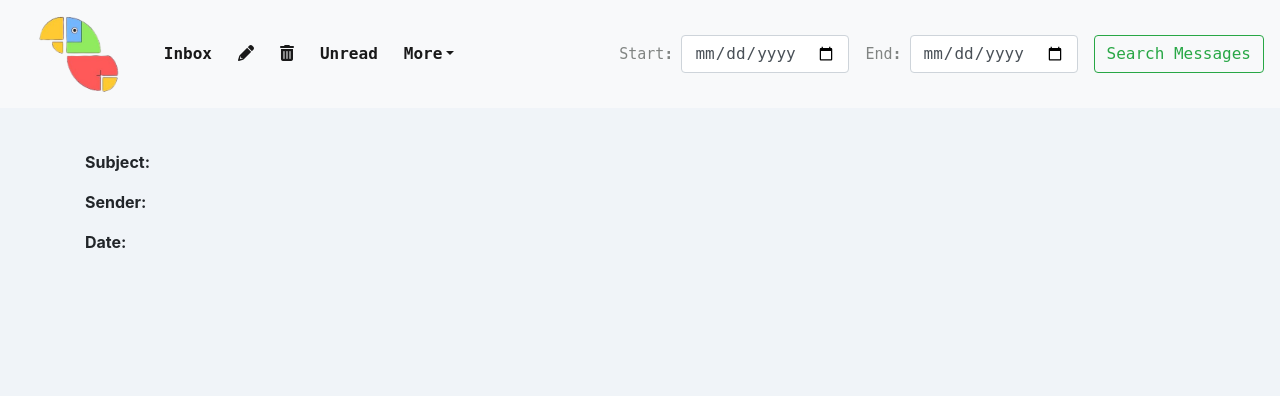
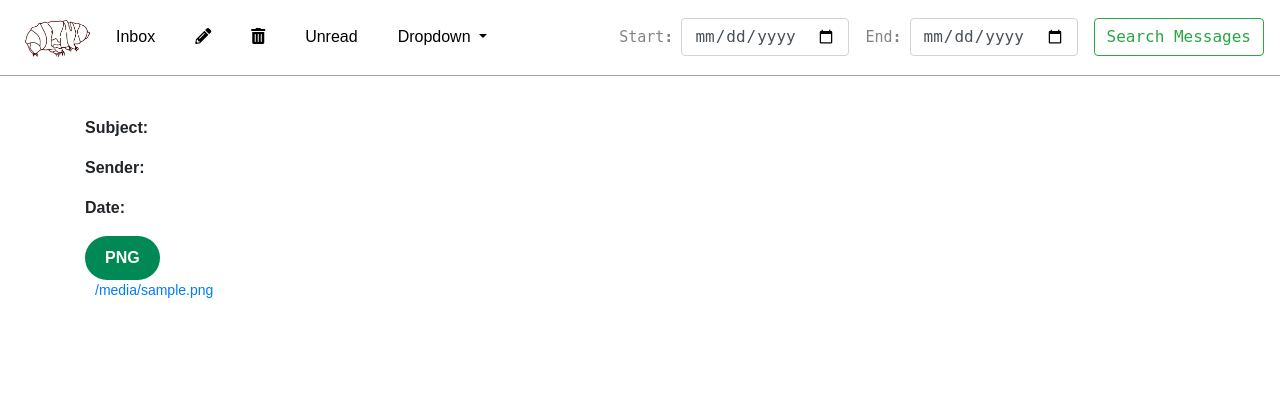
Before and after one commit to Danielbet21/Mail-Client, a Flask app: template templates/message_info.html in a window 1280 px wide. Shown: the top 396 px of the page. Run offline with Flask 3, Linux system fonts and the light colour scheme; the template is opened without the code that fills it: most values are stand-ins (such as "Sample title", 1, 10 or a date in 2020); some libraries are stand-ins or nearby versions.

Commit message:
sqlite for attachments, navbar improvments+logo

```diff
--- a/app.py
+++ b/app.py
@@ -6,7 +6,7 @@ from dateutil import parser
 import os
 import webbrowser
 from threading import Timer
-from flask import (Flask, flash, jsonify, redirect, render_template, request, session, url_for)
+from flask import (Flask, flash, jsonify, redirect, render_template, request, session, url_for, send_file)
 from apscheduler.schedulers.background import BackgroundScheduler
 from apschedular import SchedulerManager
 from apscheduler.triggers.interval import IntervalTrigger
@@ -18,10 +18,13 @@ from openai import OpenAI
 import pymongo
 import data_base
 import shared_resources
+import sqlite_file
 from constent import Constent
 
 # Load environment variables
 load_dotenv()
+
+sqlite_file.init_sqlite()
 
 app = Flask(__name__)
 app.secret_key = "secret"
@@ -41,7 +44,7 @@ def home():
 
 
 @app.route("/api/v1/gmail/login", methods=["POST", "GET"])
-def login(): #TODO: make sure this solv the problem of the token
+def login(): #TODO: make sure this solve the problem of the token
     if request.method == 'POST':
         user_email = request.form['email']
         session['email'] = user_email
@@ -100,7 +103,6 @@ def get_messages_by_date(str_date: str, end_date: str):
         "after": str_date,
         "before": end_date
     }
-    logging.info(f'fetching messages from date: {str_date} up until {end_date}')
     messages = gmail.get_messages(query=construct_query(**dates)) #TODO: make a db version of get all the messages by date
     return render_template("user.html", messages=messages, title="Message By Date", labels=gmail.list_labels(), get_name=shared_resources.get_email_sender_name)
 
@@ -124,6 +126,7 @@ def get_messages_by_label(wanted_label):
     wanted_label_messages_ids = user_document.get(wanted_label, [])
     wanted_label_messages_ids = list(set(wanted_label_messages_ids))
     messages = list( db["Messages"].find({"id": {"$in": wanted_label_messages_ids}}))
+    logging.info(f"\nmessages len:\n {messages[0]}\n =============== \n")
     #drops the initial "category_"
     if wanted_label[:9] == "CATEGORY_":
         wanted_label = wanted_label[9:].lower().capitalize()
@@ -133,18 +136,16 @@ def get_messages_by_label(wanted_label):
 
 @app.route('/api/v1/gmail/messages/show_message_info/<message_id>/<labels>', methods=['GET'])
 def show_message_info(message_id, labels):
-    found = False
-    message = None
     message, label_names = data_base.fetch_message_and_message_labels(message_id, labels)
-    if message:
-        found = True
-    # Start a new thread to update the message status
+    #TODO: fetch attachments from the sqlite db
+    subject = message['subject']
+    date = message['date']
     if "UNREAD" in label_names:
-        thread = threading.Thread(target=Constent.update_message_status, args=(message_id))
+        thread = threading.Thread(target=Constent.mark_gmail_message_as_read, args=(message_id,date,subject))
         thread.start()
-    if found:
-            data_base.update_messages_after_action(message_from_gmail, message_id)
-    return render_template("message_info.html", title="message info", message=message)
+    attachments = sqlite_file.get_attachments_by_message_id(message_id)
+    return render_template("message_info.html", title="message info", message=message, attachments=attachments , labels=gmail.list_labels())
+
 
 
 @app.post('/api/v1/gmail/messages/send')
@@ -168,12 +169,13 @@ def send_message():
     }
     sent = gmail.send_message(**data)
 
-    return redirect(url_for("get_brief_of_today"))
+    return redirect(url_for("get_brief_of_today", labels=gmail.list_labels()))
 
 
 @app.get('/api/v1/gmail/messages/send')
 def display_send_massage_page():
-    return render_template("send_msg.html")
+
+    return render_template("send_msg.html", labels=gmail.list_labels())
 
 
 @app.route('/api/v1/chat', methods=['POST'])
@@ -209,11 +211,11 @@ def move_to_garbage():
     if message_id is None:
         message_id = session.get('message_id')
 
-    msg = shared_resources.get_message_by_id(message_id)
+    message, labels = data_base.fetch_message_and_message_labels(message_id, None)
+    msg = shared_resources.get_message_by_id_from_gmail(message_id,message['date'],message['subject'])
     if msg is None:
         """
-        If msg is None it means that the user want to delete a message that is already in the trash
-        Hance we need to delete it from the db and the gmail account.
+        the user want to delete a message that is already in the trash=>need to delete it from the db and the gmail account.
         #TODO: delete the message from gmail permenatly
         """
         data_base.pull_id_from_users_by_label(email, "TRASH", message_id)
@@ -234,8 +236,10 @@ def move_to_garbage():
 @app.route('/api/v1/gmail/messages/add_label_to_message', methods=['POST'])
 def add_label_to_message():
         desired_message_id = request.form['message_id']
+        date = request.form['date']
+        subject = request.form['subject']
         desired_label = request.form['wanted_label'] #TODO: hebrew letters are invalid
-        msg = shared_resources.get_message_by_id(desired_message_id)
+        msg = shared_resources.get_message_by_id_from_gmail(desired_message_id,date,subject)
 
         email = session['email']
         db = shared_resources.client["Deft"]
@@ -286,6 +290,17 @@ def get_cached_messages():
     return jsonify({'messages': messages})
 
 
+@app.route('/api/v1/gmail/attachments/<message_id>/<filename>')
+def download_attachment(message_id, filename):
+    data = sqlite_file.get_attachment_data(message_id, filename)
+    if data:
+        return send_file(
+            io.BytesIO(data),
+            attachment_filename=filename,
+            as_attachment=True
+        )
+    return abort(404, description="Attachment not found")
+
 if __name__ == "__main__":
     if os.environ.get("WERKZEUG_RUN_MAIN") != "true":
             Timer(1, lambda: webbrowser.open('http://127.0.0.1:5000')).start()
--- a/templates/base.html
+++ b/templates/base.html
@@ -2,49 +2,74 @@
 <html lang="en">
 <head>
     {% block head %}{% endblock %}
+    <meta charset="UTF-8">
+    <meta name="viewport" content="width=device-width, initial-scale=1.0">
     <link rel="stylesheet" href="https://stackpath.bootstrapcdn.com/bootstrap/4.3.1/css/bootstrap.min.css">
     <link href="https://fonts.googleapis.com/css2?family=Orbitron&display=swap" rel="stylesheet">
-    <link rel="stylesheet" href="https://cdnjs.cloudflare.com/ajax/libs/font-awesome/6.0.0-beta3/css/all.min.css">
-    <link rel="stylesheet" href="https://cdnjs.cloudflare.com/ajax/libs/bootstrap-icons/1.5.0/font/bootstrap-icons.min.css">
+    <link rel="stylesheet" href="https://cdnjs.cloudflare.com/ajax/libs/font-awesome/5.15.3/css/all.min.css">
     <style>
          .navbar {
-            position: fixed;
-            top: 0;
-            width: 100%;
-            z-index: 1000;
-         }
-         .navbar-logo {
+            background-color: #ffffff;
+            overflow: visible;
             display: flex;
             align-items: center;
-            justify-content: center;
-            width: 10%;
-            height: 5%;
-            margin-right: 15px;
+            border-bottom: 1.5px solid #a19f9f;
         }
-        .nav-item {
-            font-weight: bold;
-            margin-right: 10px;
-            Font-family: 'Disket Mono', monospace;
+
+        .navbar-logo {
+            margin-right: auto;
+            display: flex;
+            align-items: center;
+            padding: 0px;
+        }
+
+        .navbar-logo img {
+            width: 80px;
+            height: auto;
         }
         .dropdown-menu {
-            font-size: 1rem;
-            text-align: left;
-            overflow: visible;
-            z-index: 1050;
+            position: absolute;
+            z-index: 1000;
+            left: 0;
+            top: 100%;
+            margin-top: 0.125rem;
+            font-size: 15px;
         }
-        .dropdown-menu .dropdown-item {
-            font-size: 1rem;
-            text-align: left;
+
+        .nav-list {
+            list-style-type: none;
+            margin: 0;
+            padding: 0;
+            display: flex;
+            flex-grow: 1;
+            justify-content: flex-start;
         }
-        .flash-message {
-            font-size: 20px;
-            color: rgb(210, 74, 37);
-            background-color: whitesmoke;
-            padding: 10px;
-            margin-bottom: 10px;
+
+        .nav-list li {
+            display: inline;
+            position: relative;
+        }
+
+        .nav-list li a {
+            display: block;
+            color: rgb(0, 0, 0);
+            text-align: center;
+            padding: 14px 20px;
+            text-decoration: none;
+        }
+
+        .nav-list li a:hover {
+            color:#085;
+        }
+        .nav-list li a:active {
+            color: #085;
+            font-weight: bolder;
+        }
+        .nav-item.dropdown:hover .dropdown-menu {
+            display: block;
         }
         .btn-outline-success {
-            font-family: 'Disket Mono', monospace;
+            font-family: 'sans-serif', monospace;
         }
         .container {
             overflow: hidden;
@@ -54,51 +79,101 @@
             height: auto;
         }
         .date-container{
-            font-family: 'Disket Mono', monospace;
+            font-family: 'sans-serif', monospace;
             margin-left: 40px;
             font-size: 15px;
             color: rgb(128, 132, 130);
         }
+        .message-row {
+            display: flex;
+            justify-content: space-between;
+            align-items: center;
+            margin-left: 20px;
+            padding: 10px 0;
+            padding: 20px;
+
+            border-radius: 25px;
+            box-shadow: 0 4px 8px rgba(0, 0, 0, 0.1);
+            background-color: #ffffff;
+            flex-direction: row;
+            gap: 1px;
+            margin: 20px 0;
+        }
+        .message-row:hover {
+            box-shadow: 0 6px 12px rgba(0, 0, 0, 0.15);
+            }
+
+        .message-row .message-sender-subject a {
+            flex: 1;
+            display: flex;
+            flex-direction: column;
+            color: #000000;
+            word-wrap: break-word;
+            overflow-wrap: break-word;
+            white-space: normal;
+        }
+
+
+        .message-snippet {
+            display: flex;
+            flex: 1;
+            text-align: center;
+            align-items: center;
+            justify-content: center;
+            color:#a19f9f;
+        }
+        .message-date {
+            flex: 1;
+            text-align: right;
+            margin-right: 20px;
+        }
+        .no_mail {
+            font-family: 'Uncial Antiqua', monospace;
+            font-size: 22px;
+            color: rgb(101, 103, 102);
+            text-align: center;
+            margin-top: 50px;
+        }
+        .no_mail_img {
+            display: flex;
+            justify-content: center;
+            align-items: center;
+            height: 60vh;
+        }
         body {
-        padding-top: 110px;
-        background-color: #f0f4f8;
+            margin: 0;
+            font-family: sans-serif;
         }
     </style>
 
 <title>{% block title %}{% endblock %}</title>
 </head>
 <body>
-    <nav class="navbar navbar-expand-lg navbar-light bg-light">
+    <nav class="navbar">
         <a class="navbar-logo" href="/api/v1/gmail/messages/brief_of_today">
-            <img src="{{ url_for('static', filename='images/logo-parrot.png') }}" alt="Parrot Logo" style="width: 85%;">
-
+            <img src="{{ url_for('static', filename='/images/better_tardigrade.png') }}" alt="Parrot Logo">
         </a>
-        <button class="navbar-toggler" type="button" data-toggle="collapse" data-target="#navbarSupportedContent"
-                aria-controls="navbarSupportedContent" aria-expanded="false" aria-label="Toggle navigation">
-            <span class="navbar-toggler-icon"></span>
-        </button>
-        <div class="collapse navbar-collapse" id="navbarSupportedContent">
-            <ul class="navbar-nav mr-auto">
-                <li class="nav-item active">
+        <ul class="nav-list">
+            <li class="nav-item">
                 <a class="nav-link" href="/api/v1/gmail/user/">Inbox</a>
             </li>
-                <li class="nav-item active">
-                    <a class="nav-link" href="/api/v1/gmail/messages/send"><i class="fas fa-light fa-pencil"></i></a>
+            <li class="nav-item">
+                <a class="nav-link" href="/api/v1/gmail/messages/send"><i class="fas fa-light fa-pencil-alt"></i></a>
             </li>
-                <li class="nav-item active">
+            <li class="nav-item">
                 <a class="nav-link" href="/api/v1/gmail/messages/by_label/TRASH"><i class="fas fa-trash-alt"></i></a>
             </li>
-                <li class="nav-item active">
+            <li class="nav-item">
                 <a class="nav-link" href="/api/v1/gmail/messages/by_label/UNREAD">Unread</a>
             </li>
-
-                <li class="nav-item dropdown active">
-                    <a class="nav-link dropdown-toggle" id="navbarDropdown" href="#" role="button" data-toggle="dropdown"
-                        aria-haspopup="true" aria-expanded="false">More</a>
+            <li class="nav-item dropdown">
+                <a href="#" class="nav-link dropdown-toggle" id="navbarDropdown" role="button" data-toggle="dropdown" aria-haspopup="true" aria-expanded="false">
+                    Dropdown
+                </a>
                     <div class="dropdown-menu" aria-labelledby="navbarDropdown">
-                        <a class="dropdown-item" href="/api/v1/gmail/messages/by_label/SPAM">Spam</a>
-                        <a class="dropdown-item" href="/api/v1/gmail/messages/by_label/CATEGORY_PERSONAL">Personal</a>
-                        <a class="dropdown-item" href="/api/v1/gmail/messages/by_label/CATEGORY_SOCIAL">Social</a>
+                        {% for label in labels %}
+                                <a class="dropdown-item" href="/api/v1/gmail/messages/by_label/{{ label.name }}">{{ label.name }}</a>
+                        {% endfor %}
                     </div>
                 </li>
             </ul>
--- a/templates/message_info.html
+++ b/templates/message_info.html
@@ -11,6 +11,26 @@
         }
         .container {
             direction: ltr;
+        }
+        .attachment {
+            display: flex;
+            align-items: center;
+            margin-bottom: 10px;
+        }
+
+        .icon {
+            padding: 10px 20px;
+            border-radius: 25px;
+            background-color: #085;
+            color: #fff;
+            display: inline-block;
+            font-weight: bold;
+            text-align: center;
+            white-space: nowrap;
+        }
+        .filename {
+            font-size: 14px;
+            margin-left: 10px;
         }
         body {
             padding-bottom: 70px;
@@ -29,8 +49,17 @@
                     <div>{{ message.html|safe }}</div>
                 </div>
                 <p>{{ message.text }}</p>
-                {% if message.attachments != [] %}
-                <p>{{ message.attachments }}</p>
+                {% if attachments %}
+                    <div class="attachments">
+                        {% for attachment in attachments %}
+                            <div class="attachment">
+                                <a href="{{ url_for('download_attachment', message_id=attachment['message_id'], filename=attachment['filename']) }}" target="_blank">
+                                    <div class="icon">{{ attachment['filename'].split('.')[-1].upper() }}</div>
+                                    <div class="filename">{{ attachment['filename'] }}</div>
+                                </a>
+                            </div>
+                        {% endfor %}
+                        </div>
                 {% endif %}
             </div>
         </div>
```
Also changed, not shown: sqlite_file.py (added, +95 -0 lines), templates/login.html (+46 -24 lines), templates/user.html (+105 -63 lines), static/images/better_tardigrade.png (added). Lines whose indentation alone changed are shown as unchanged.
